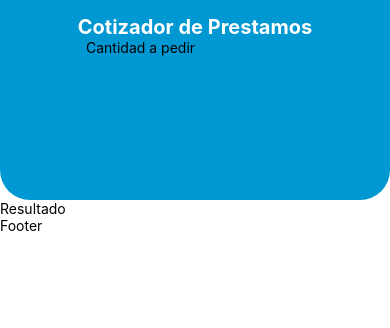
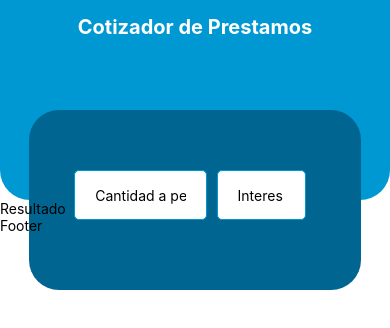
Before and after one commit to ajimenezrosa/Cotizador-de-prestamos, a React Native app in the folder Cotizadorprestamos/: screen / in a window 390 px wide. Shown: the top 328 px of the page. Built offline with nearby package versions, Linux system fonts and the light colour scheme.

Commit message:
Formulario de Cotizacion

```diff
--- a/Cotizadorprestamos/src/components/Form.js
+++ b/Cotizadorprestamos/src/components/Form.js
@@ -4,10 +4,58 @@
 
 export default function Form() {
     return(
-        <View>
+        <View style={styles.viewForm}>
+            <View style={styles.viewInputs}>
+
             <TextInput
                 placeholder="Cantidad a pedir"
-            />
+                keyboardType='numeric'
+                style={styles.input}
+                />
+
+            <TextInput
+                placeholder="Interes %"
+                keyboardType='numeric'
+                style={[styles.input , styles.inputPercentage ]}
+                />
+           </View>
         </View>
     )
 }
+
+
+const styles = StyleSheet.create({
+    viewForm: {
+        position: 'absolute',
+        bottom: -90,
+        width: '85%',
+        paddingHorizontal: 50,
+        backgroundColor: colors.PRIMARY_COLOR_DARK,
+        borderRadius: 30,
+        height: 180,
+        justifyContent: 'center',
+    },
+    viewInputs: {
+        flexDirection: 'row',
+
+    },
+    input: {
+        height: 50,
+        backgroundColor: '#FFF',
+        borderWidth: 1,
+        borderColor: colors.PRIMARY_COLOR,
+        borderRadius: 5,
+        width: '60%',
+        marginRight: 5,
+        marginLeft: -5,
+        marginBottom: 10,
+        color: '#000',
+        paddingHorizontal: 20,
+    },
+    inputPercentage: {
+        width: '40%',
+        marginLeft: 5,
+    },
+
+
+});
```
Also changed, not shown: 1 other file (tests, documents, lock files or other folders).
